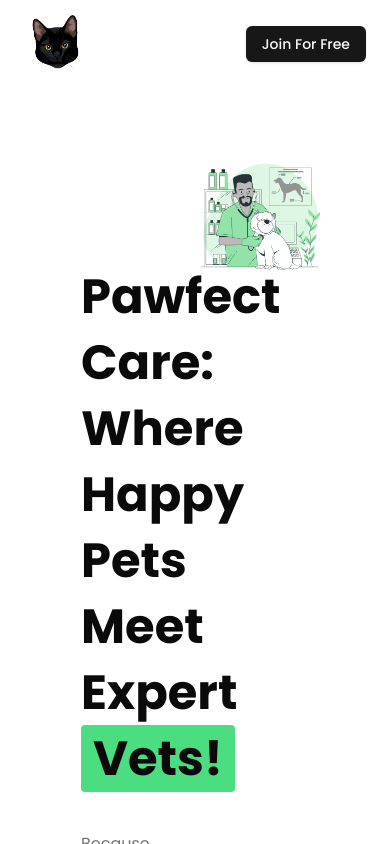
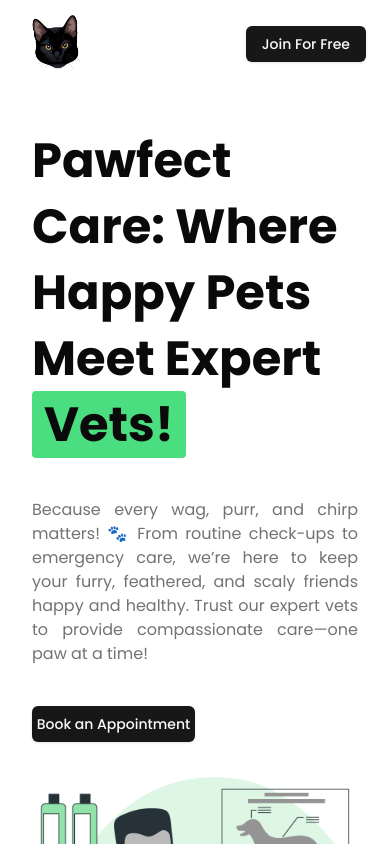
Before and after one commit to Aosaf098/PetVet, a React (Vite) app: page / in a window 390 px wide. Shown: the top 844 px of the page. Built offline with nearby package versions, Linux system fonts and the light colour scheme.

Commit message:
Hero Responsive

```diff
--- a/src/Components/Hero/Hero.jsx
+++ b/src/Components/Hero/Hero.jsx
@@ -4,8 +4,8 @@ import { Button } from "../ui/button";
 const Hero = () => {
   return (
     <>
-      <div className="w-2/3 mx-auto my-16 flex items-center">
-        <div className="w-1/2 h-[600px] p-4 flex gap-10 flex-col py-28">
+      <div className="lg:w-2/3 mx-auto lg:my-16 my-10 flex lg:flex-row flex-col items-center">
+        <div className="lg:w-1/2 lg:h-[600px] lg:p-4 px-8 flex gap-10 flex-col lg:py-28">
           <h1 className="text-5xl font-bold leading-snug">
             Pawfect Care: Where Happy Pets Meet Expert <span className="bg-green-400 px-3 rounded-sm">Vets!</span>
           </h1>
@@ -15,9 +15,9 @@ const Hero = () => {
             feathered, and scaly friends happy and healthy. Trust our expert
             vets to provide compassionate care—one paw at a time!
           </p>
-          <Button className="w-1/3 p-3">Book an Appointment</Button>
+          <Button className="lg:w-1/3 w-1/2 p-3">Book an Appointment</Button>
         </div>
-        <div className="w-1/2 h-[600px]">
+        <div className="lg:w-1/2 lg:h-[600px]">
           <img src={heroImg} alt="" />
         </div>
       </div>
```
